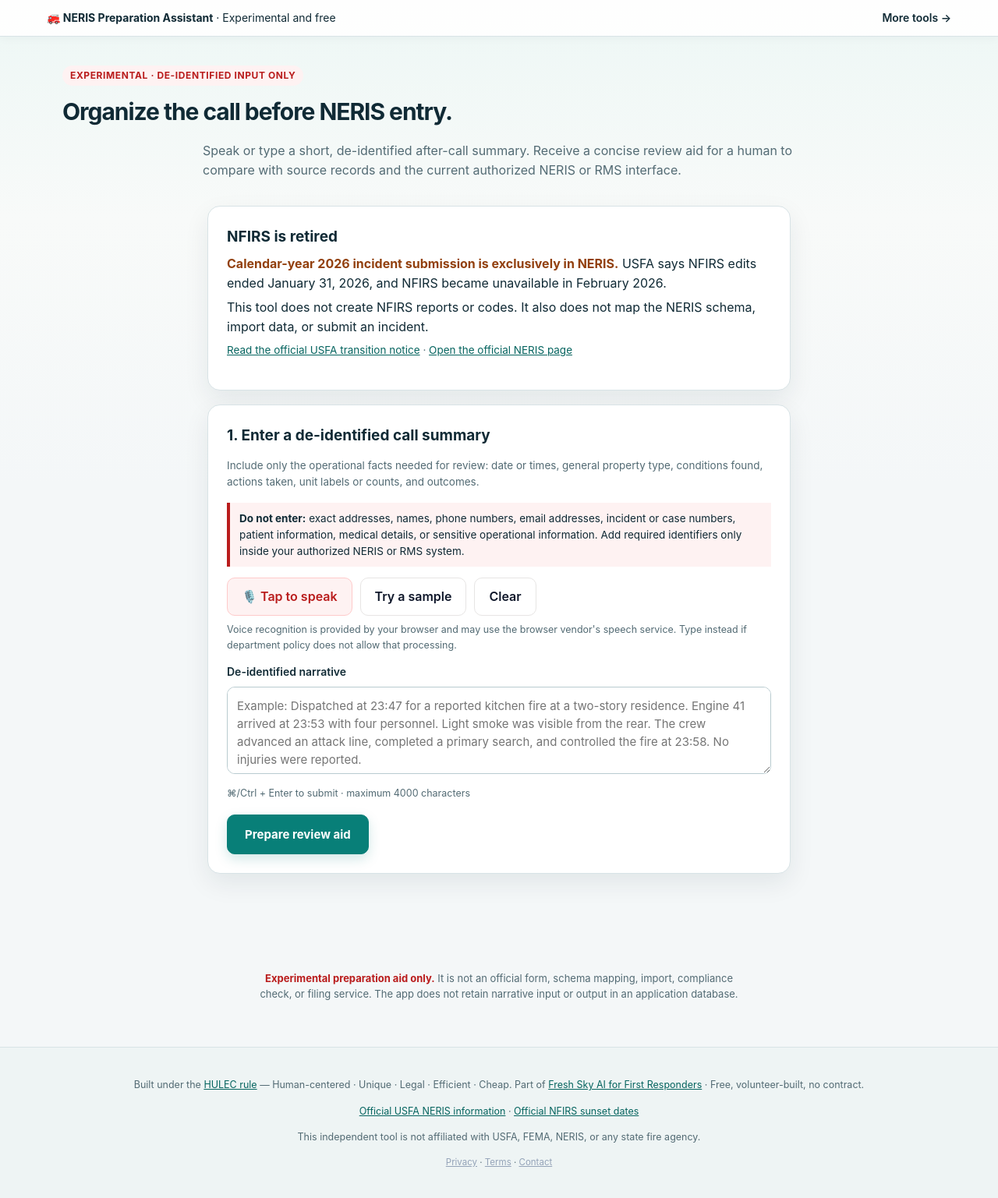
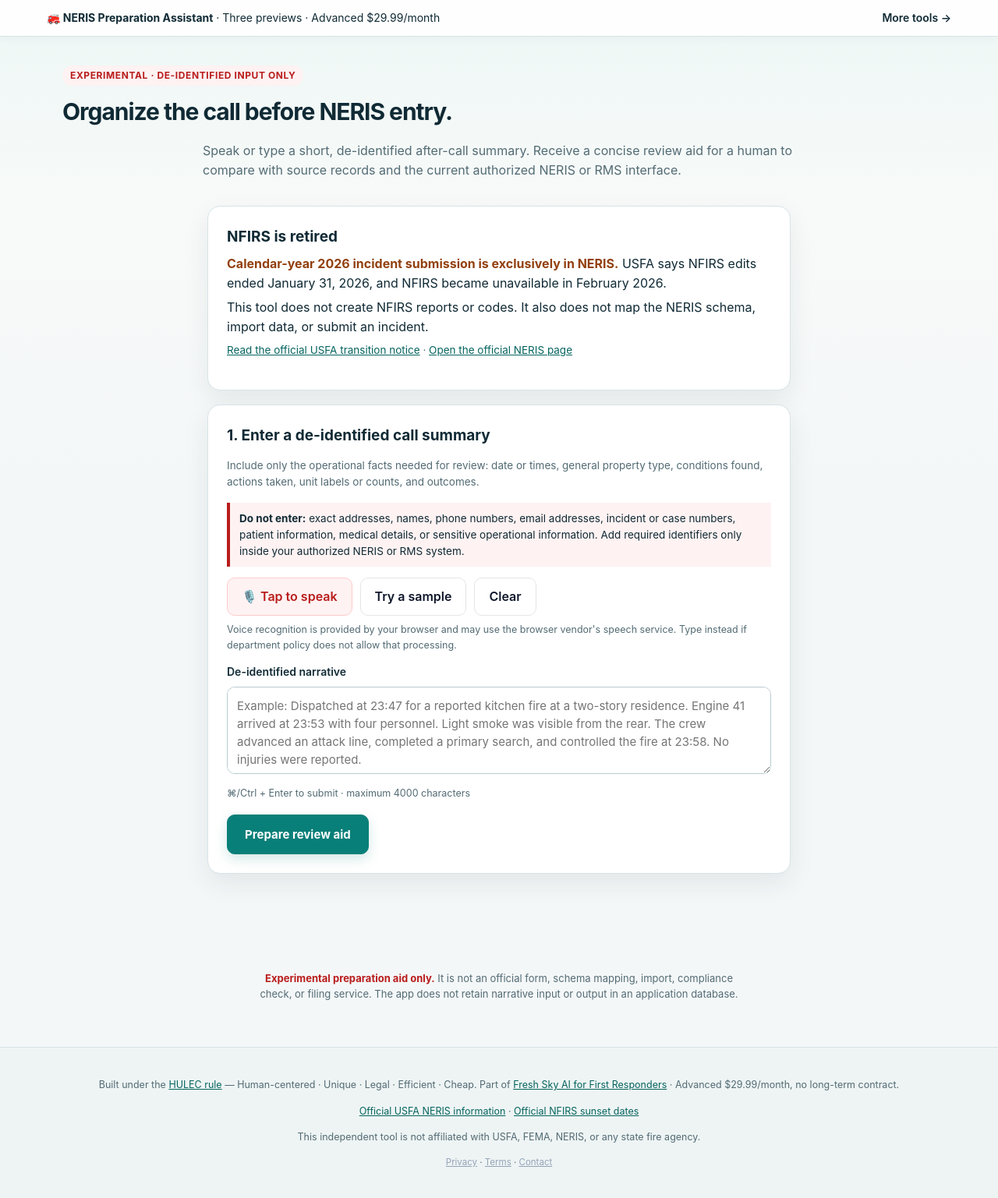
Before and after one commit to justfreshsky-jpg/NFIRSAssistant, a Flask app: page / in a window 1280 px wide. Shown: the whole page at 78% size. Run offline with Flask 3, Linux system fonts and the light colour scheme.

Commit message:
Align portfolio with monthly access (#2)

```diff
--- a/app.py
+++ b/app.py
@@ -29,6 +29,9 @@
 from freshsky_common.llm import LLMChain, install_provider_metrics
 from freshsky_common.privacy import SensitiveDataError, detect_sensitive_data
 from freshsky_common.rate_limit import register_global_rate_limits
+from freshsky_common.freemium import register_freemium
+from freshsky_common.hulec import install_hulec
+from freshsky_common.security import install_security_headers
 from werkzeug.exceptions import RequestEntityTooLarge
 
 
@@ -45,6 +48,14 @@
 
 from freshsky_common.revenue import install_visuals  # noqa: E402
 install_visuals(app)
+register_freemium(
+    app,
+    primary_url=os.environ.get('APP_URL', 'https://nfirs.freshskyai.com'),
+    community_mode=True,
+    gate_all_post=True,
+)
+install_hulec(app, slug='nfirs')
+install_security_headers(app)
 
 logging.basicConfig(level=logging.INFO, format="%(asctime)s %(levelname)s %(message)s")
 logger = logging.getLogger("neris_preparation")
@@ -153,7 +164,7 @@
     return response
 
 
-# Bound anonymous AI use while preserving free access and min-instances=0.
+# Bound anonymous AI use while enforcing preview and subscription access and min-instances=0.
 # This is a lightweight process-local first layer; Cloud Run instance and
 # provider-budget limits remain the portfolio-wide hard controls.
 register_global_rate_limits(app, ip_per_hour=20, user_per_day=100)
@@ -496,7 +507,7 @@
 <h2>Use de-identified input only</h2>
 <p>Do not enter exact addresses, names, phone numbers, email addresses, incident or case numbers, patient information, medical details, or sensitive operational information. Add required identifiers only inside your department's authorized NERIS or RMS system.</p>
 <h2>What we process</h2>
-<p>The de-identified narrative you submit is sent to FreshSkyAI's privacy-restricted AI provider chain to create the review aid. A pre-provider filter rejects likely personal identifiers. The app has no account requirement and does not save narratives or results to an application database.</p>
+<p>The de-identified narrative you submit is sent to FreshSkyAI's privacy-restricted AI provider chain to create the review aid. A pre-provider filter rejects likely personal identifiers. The app uses a minimal email-based subscription record and does not save narratives or results to an application database.</p>
 <h2>Optional browser voice recognition</h2>
 <p>If you use the microphone button, speech recognition is provided by your browser and may use the browser vendor's speech service. FreshSkyAI receives the resulting transcript, not the microphone audio. Use typed input if department policy does not permit browser speech processing.</p>
 <h2>Operational logs</h2>
@@ -519,7 +530,7 @@
 <h1>Terms of Use — NERIS Preparation Assistant</h1>
 <p><em>Last updated 2026-07-16</em></p>
 <h2>Experimental preparation aid</h2>
-<p>This free tool organizes a de-identified after-call narrative for human review. It is not a NERIS form, schema mapping, import file, compliance check, filing service, or official incident report.</p>
+<p>This paid tool organizes a de-identified after-call narrative for human review. It is not a NERIS form, schema mapping, import file, compliance check, filing service, or official incident report.</p>
 <h2>NFIRS is retired</h2>
 <p>The tool does not generate NFIRS reports or codes. USFA states that calendar-year 2026 incident submission is exclusively in NERIS, NFIRS edits ended January 31, 2026, and NFIRS became unavailable in February 2026. See the <a href="{USFA_NFIRS_SUNSET_URL}">official transition notice</a>.</p>
 <h2>Human verification required</h2>
--- a/requirements.txt
+++ b/requirements.txt
@@ -3,4 +3,4 @@
 gunicorn==23.0.0
 requests==2.34.2
 urllib3==2.7.0
-freshsky-common @ git+https://github.com/justfreshsky-jpg/freshsky-common.git@70b1037338263c313567e6e29e4165285f1ac656
+freshsky-common @ git+https://github.com/justfreshsky-jpg/freshsky-common.git@1b29b5a744294eb7d020ee2dbf5b5cdcd3900d23
--- a/templates/index.html
+++ b/templates/index.html
@@ -149,7 +149,7 @@
 </head>
 <body>
   <div class="topbar">
-    <span><strong>🚒 NERIS Preparation Assistant</strong> &middot; Experimental and free</span>
+    <span><strong>🚒 NERIS Preparation Assistant</strong> &middot; Three previews · Advanced $29.99/month</span>
     <a href="https://firstresponder.freshskyai.com/" target="_blank" rel="noopener">More tools →</a>
   </div>
 
@@ -205,7 +205,7 @@
   </div>
 
   <footer>
-    <p>Built under the <a href="https://www.freshskyai.com/#hulec" target="_blank" rel="noopener">HULEC rule</a> — Human-centered · Unique · Legal · Efficient · Cheap. Part of <a href="https://firstresponder.freshskyai.com/" target="_blank" rel="noopener">Fresh Sky AI for First Responders</a> · Free, volunteer-built, no contract.</p>
+    <p>Built under the <a href="https://www.freshskyai.com/#hulec" target="_blank" rel="noopener">HULEC rule</a> — Human-centered · Unique · Legal · Efficient · Cheap. Part of <a href="https://firstresponder.freshskyai.com/" target="_blank" rel="noopener">Fresh Sky AI for First Responders</a> · Advanced $29.99/month, no long-term contract.</p>
     <p><a href="https://www.usfa.fema.gov/nfirs/neris/" target="_blank" rel="noopener">Official USFA NERIS information</a> · <a href="https://www.usfa.fema.gov/nfirs/sunset/" target="_blank" rel="noopener">Official NFIRS sunset dates</a></p>
     <p>This independent tool is not affiliated with USFA, FEMA, NERIS, or any state fire agency.</p>
       <p style="margin-top:8px;font-size:11.5px;"><a href="/privacy" style="color:#94a3b8;text-decoration:underline;">Privacy</a> · <a href="/terms" style="color:#94a3b8;text-decoration:underline;">Terms</a> · <a href="https://www.freshskyai.com/contact" target="_blank" rel="noopener" style="color:#94a3b8;text-decoration:underline;">Contact</a></p>
```
Also changed, not shown: .github/workflows/deploy.yml, README.md.
